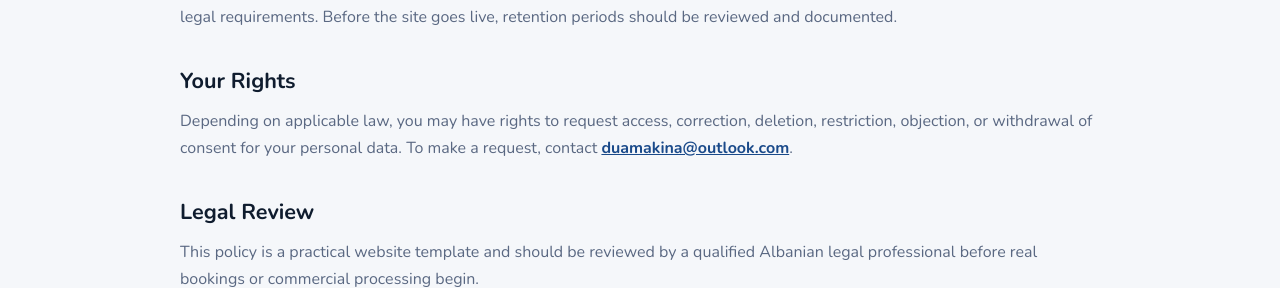
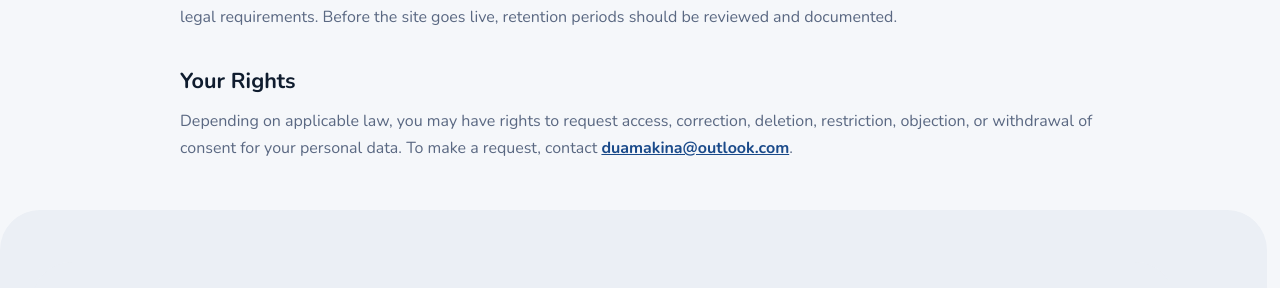
Before and after one commit to BvCodeV/duamakina, a plain HTML site: page pages/privacy-policy.html in a window 1280 px wide. Shown: the part 1391-1679 px from the top of the page. Drawn offline with nearby package versions, Linux system fonts and the light colour scheme.

Commit message:
final bug fixes

```diff
--- a/pages/privacy-policy.html
+++ b/pages/privacy-policy.html
@@ -53,9 +53,6 @@
 
     <h2>Your Rights</h2>
     <p>Depending on applicable law, you may have rights to request access, correction, deletion, restriction, objection, or withdrawal of consent for your personal data. To make a request, contact <a href="mailto:duamakina@outlook.com">duamakina@outlook.com</a>.</p>
-
-    <h2>Legal Review</h2>
-    <p>This policy is a practical website template and should be reviewed by a qualified Albanian legal professional before real bookings or commercial processing begin.</p>
   </main>
   <footer id="footer" style="width: 99%; position: relative; bottom: 0;"></footer>
 </body>
```
Also changed, not shown: pages/terms-and-conditions.html (+0 -2 lines).
